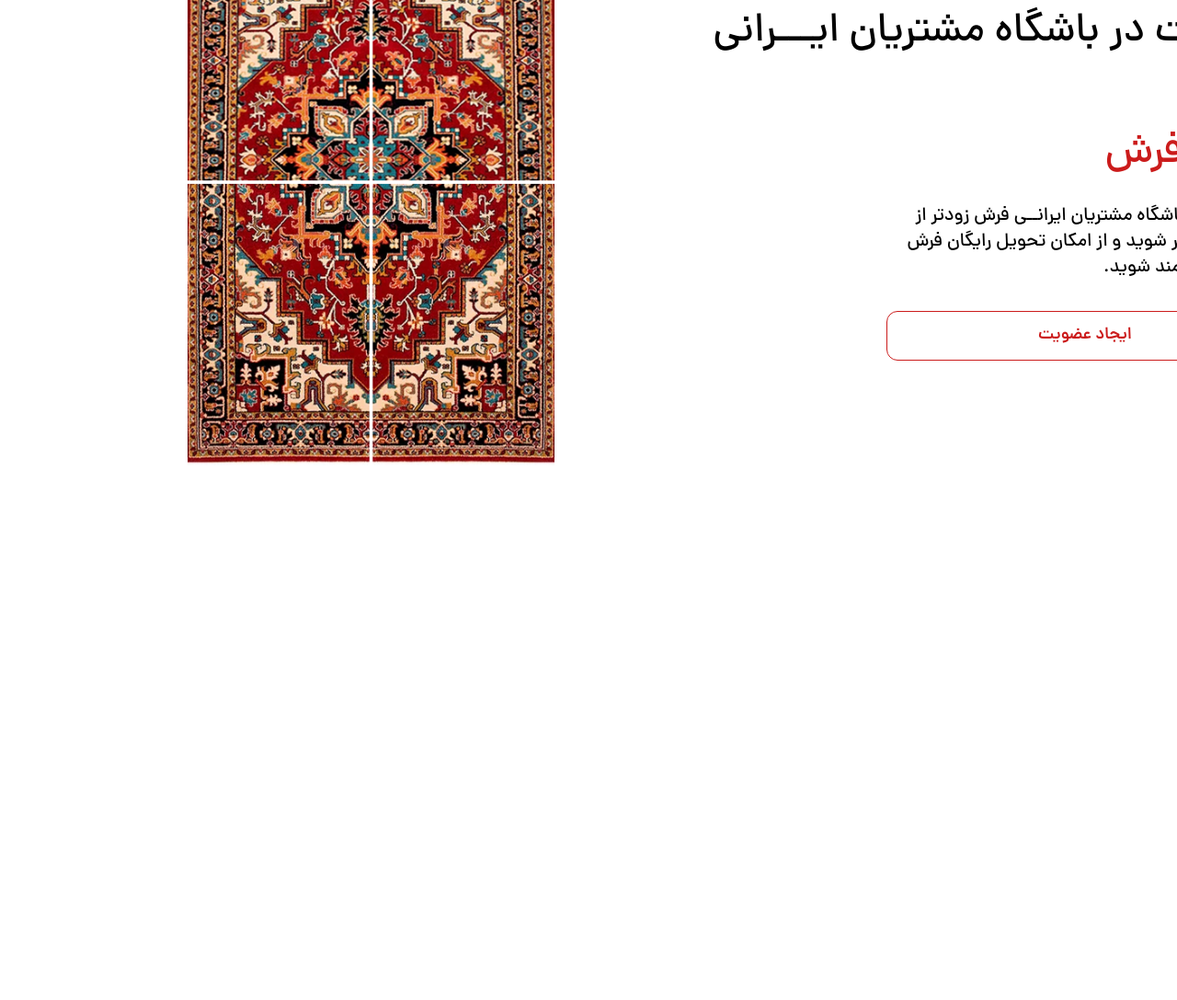
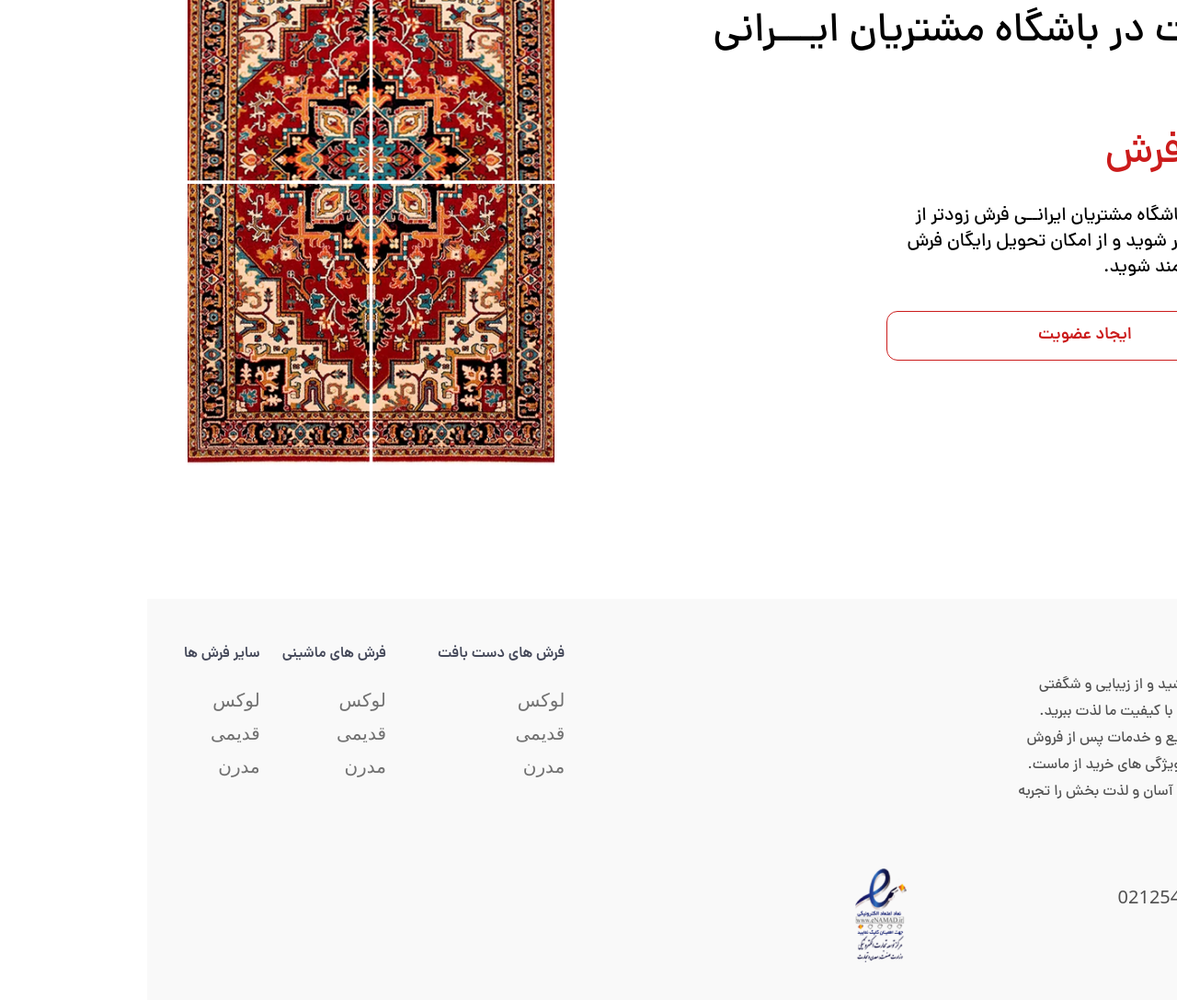
Before and after one commit to Amir-Sharafi-86/Carpet-website, a website: page public/index.html in a window 1280 px wide. Shown: the part 2623-3710 px from the top of the page at 92% size. Before the commit the page ends 3130 px from the top, so only its background shows below. Drawn offline with Linux system fonts and the light colour scheme.

Commit message:
style footer

```diff
--- a/public/index.html
+++ b/public/index.html
@@ -6,7 +6,7 @@
     <title>carpet-website</title>
     <link rel="stylesheet" href="./styles/app.css">
 </head>
-<body class="font-dana">
+<body class="font-dana overflow-x-hidden">
 <svg class="hidden">
     <symbol>
         <svg id="search" xmlns="http://www.w3.org/2000/svg" fill="none" viewBox="0 0 24 24" stroke-width="1.5" stroke="currentColor" class="size-6">
@@ -265,7 +265,7 @@
 
       </section>
 
-      <section>
+      <section class="mb-[144px]">
         <div class="container">
           <div class="flex items-center  flex-wrap lg:flex-nowrap justify-center ">
             <!-- right  -->
@@ -287,6 +287,61 @@
       </section>
 
 
+
       </main>
+
+
+      <footer class="bg-[#F9F9F9] pt-6 pb-[41px] w-screen overflow-x-hidden max-md:py-6 max-md:px-4 max-md:w-[360px]">
+        <div class="container">
+          <div class="flex justify-between items-start max-w-[1224px]  flex-wrap">
+            <!-- Header -->
+             <div class="wrraper-header mr-0">
+              <div>
+                <h3 class="text-[#CB1B1B] text-2xl max-sm:text-base mb-6 font-DanaDemiBold">ایـــرانی  فرش</h3>
+                <p class="w-[318px] md:max-w-[494px] text-[#505050] text-base mb-10 font-DanaMedium leading-[180%]">با ایرانی فرش همراه باشید و از زیبایی و شگفتی های فرش های متنوع و با کیفیت ما لذت ببرید. خرید آسان، تحویل سریع و خدمات پس از فروش حرفه ای، تنها چندی از ویژگی های خرید از ماست. با ایرانی فرش یک خرید آسان و لذت بخش را تجربه کنید.</p>
+              </div>
+              <div class="flex items-center justify-between w-[320px] md:w-[494px]">
+                <div class="flex flex-col gap-4">
+                  <p class="text-[#505050] text-xl">تلفن پشتیبانی  :  0212544</p>
+                  <div class="flex gap-x-6">
+                    <img src="./imges/main/icon/telegram (1).png" class="size-6" alt="">
+                    <img src="./imges/main/icon/Vector (8).png" class="size-6" alt="">
+                  </div>
+                </div>
+                <div>
+                  <img src="./imges/footer/Frame 1261153775.png" alt="">
+                </div>
+              </div>
+             </div>
+
+             <div class="items-start justify-between gap-x-6  flex mt-6 max-lg:order-first max-lg:mb-8">
+              <div class="mx-8">
+                <h3 class="text-[#444859] font-DanaDemiBold text-base mb-6 ">فرش های  دست بافت</h3>
+                <div class="text-[#717171] text-xl max-sm:text-xs flex flex-col gap-2   ">
+                  <a href="">لوکس</a>
+                  <a href="">قدیمی</a>
+                  <a href="">مدرن</a>
+                </div>
+              </div>
+              <div>
+                <h3 class="text-[#444859] font-DanaDemiBold text-base mb-6 ">فرش های ماشینی</h3>
+                <div class="text-[#717171] text-xl max-sm:text-xs flex flex-col gap-2  ">
+                  <a href="">لوکس</a>
+                  <a href="">قدیمی</a>
+                  <a href="">مدرن</a>
+                </div>
+              </div>
+              <div>
+                <h3 class="text-[#444859] font-DanaDemiBold text-base mb-6 ">سایر فرش ها</h3>
+                <div class="text-[#717171] text-xl max-sm:text-xs flex flex-col gap-2  ">
+                  <a href="">لوکس</a>
+                  <a href="">قدیمی</a>
+                  <a href="">مدرن</a>
+                </div>
+              </div>
+             </div>
+          </div>
+        </div>
+      </footer>
 </body>
 </html>
```
Also changed, not shown: public/imges/footer/Frame 1261153775.png (added), public/imges/main/icon/Vector (8).png (added), public/imges/main/icon/telegram (1).png (added), public/styles/app.css.
